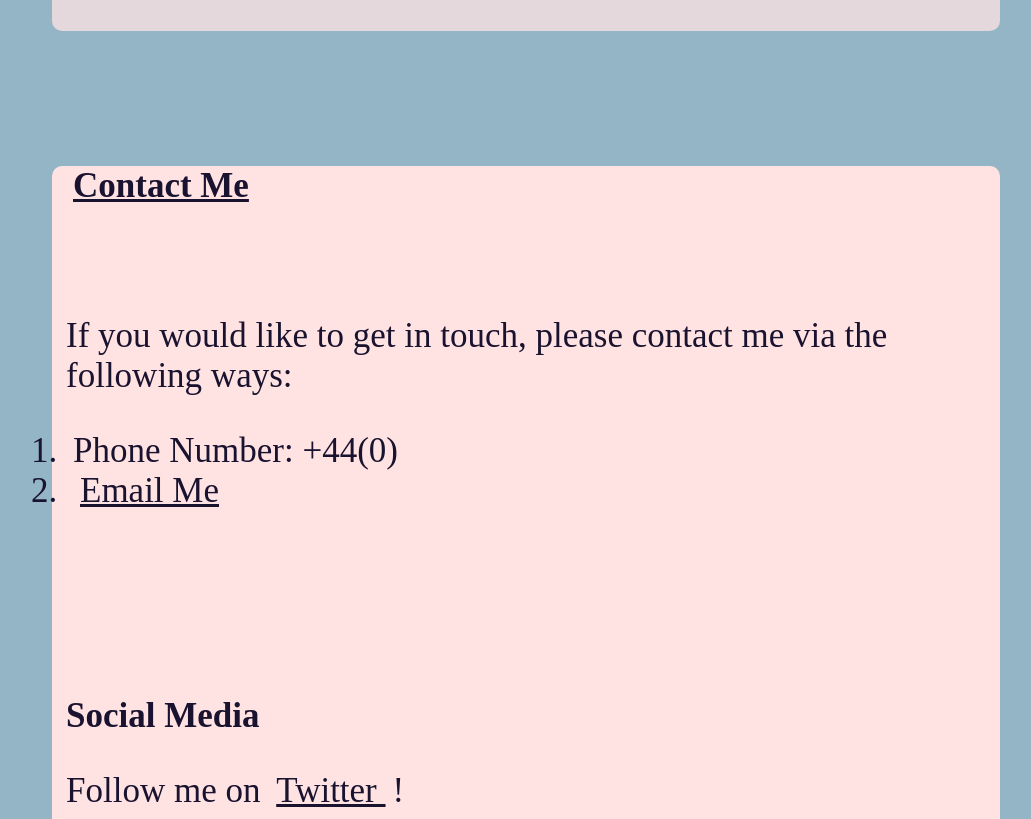
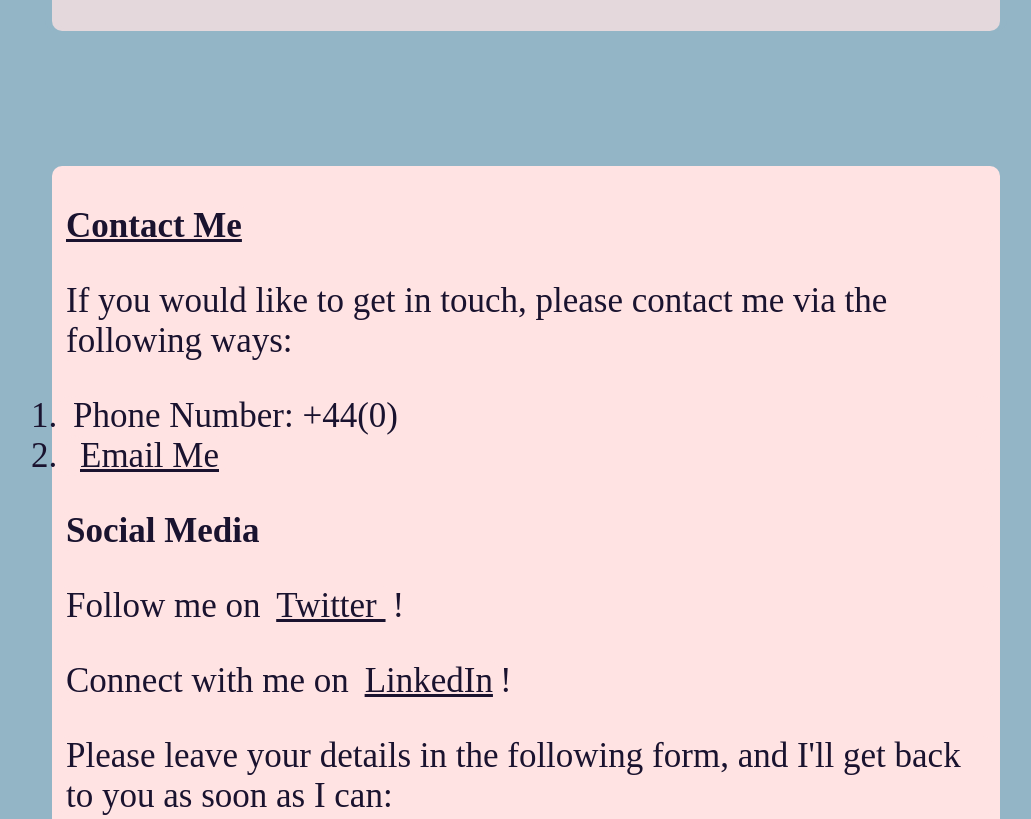
Before and after one commit to SuzBarnes/portfolio, a plain HTML site: page index.html in a window 1280 px wide. Shown: the part 4260-5079 px from the top of the page, without its empty margins (114-1145 px from the left). Drawn offline with Linux system fonts and the light colour scheme.

Commit message:
trying to sort out li

```diff
--- a/index.html
+++ b/index.html
@@ -160,20 +160,19 @@
 <div class="contact">
     <div class="box3">
     <h3 class="box3">
-        <u class="box3"> Contact Me </u>
-    </h3> <br />
+        <u class="box3"> <br />
+            Contact Me </u>
+    </h3>
      <p class="box3">If you would like to get in touch, please contact me via the following ways:
         <ol class="box3">
              <li class="box3"> Phone Number: +44(0)
             </li>
         <li class="box3">
             <a class="box3" id="link" href="mailto:smgarland@hotmail.co.uk">Email Me
-     </p>
              </a>
         </li>
         </ol>
-
-<br />
+        </p>
 
     <h3 class="box3">Social Media</h3>
         <p class="box3">Follow me on
@@ -214,8 +213,8 @@
         </fieldset>
     </form>
 </body>
+</main>
 
-</div>
 </div>
 <div class="footer">
     <footer><hr /> 2022 SBarnes</footer>
--- a/styles.css
+++ b/styles.css
@@ -147,8 +147,6 @@ h2{font-size: 45px;}
     grid-row: 4 / 5;
     max-width: 75%;
     margin:auto;
-    padding: 0 7px 0 7px;
-    border-radius: 10px;
 }
 
 .footer{
```
